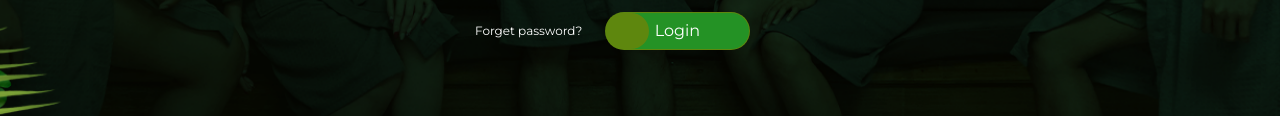
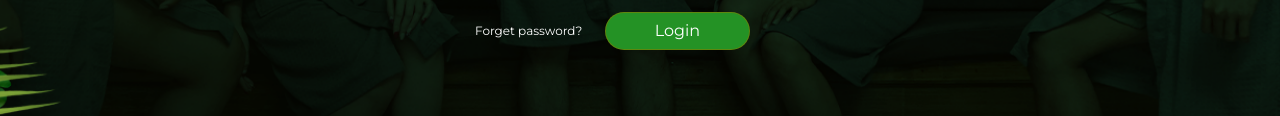
Before and after one commit to ChaunnelMaeve/ChaunnelCruz.cf, a plain HTML site: page goodhands/index.html in a window 1280 px wide. In both pictures the pointer is over the input "Login". Shown: the part 538-654 px from the top of the page. Drawn offline with nearby package versions, Linux system fonts and the light colour scheme.

Commit message:
Update main.css

```diff
--- a/goodhands/main.css
+++ b/goodhands/main.css
@@ -111,7 +111,7 @@ body {
 }
 
 .gh-btn:hover {
-	-webkit-box-shadow: -100px 0 0 #249225 inset;
+	-webkit-box-shadow: -200px 0 0 #249225 inset;
 }
 
 .form-link {
```
